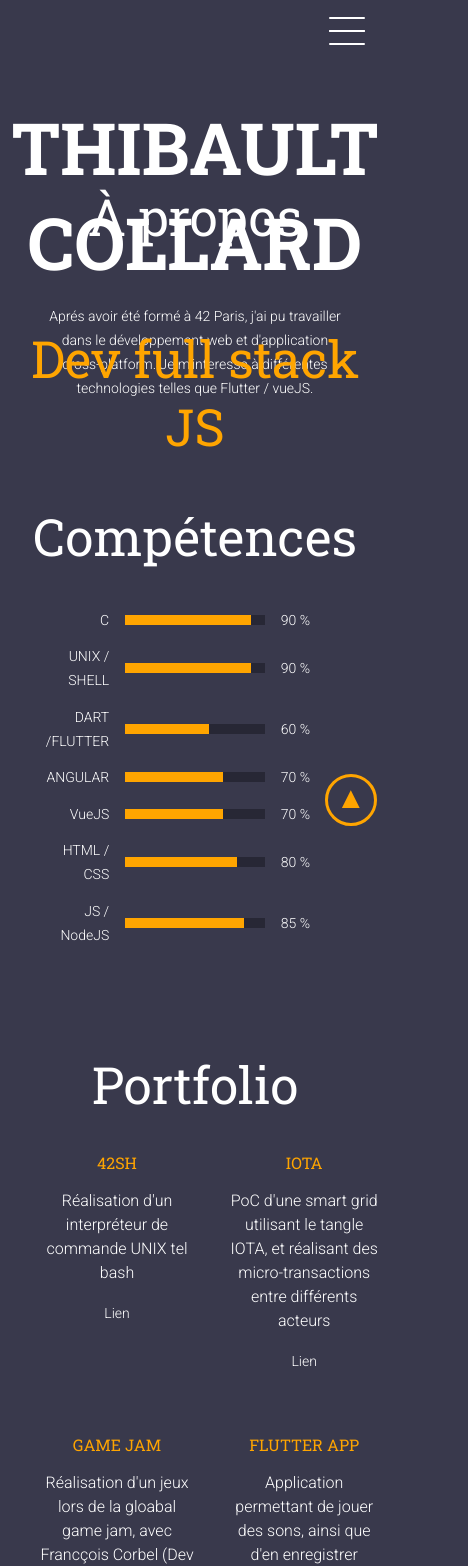
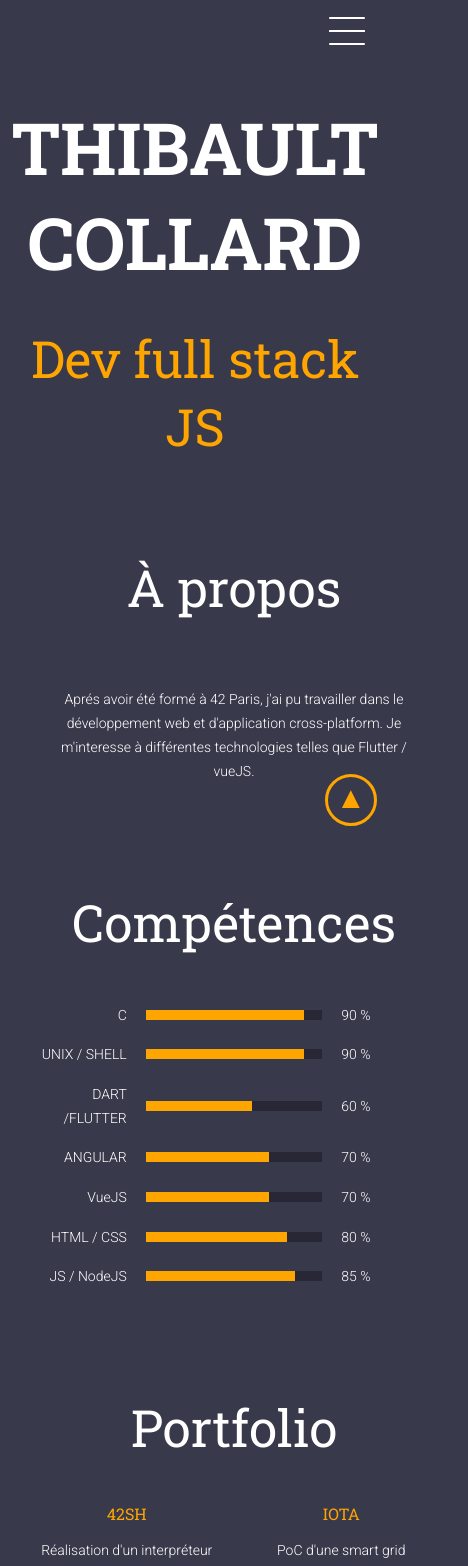
Before and after one commit to tcollard/website, a Vue app in the folder my-website/: page / in a window 390 px wide. Shown: the top 1566 px of the page, 468 px wide, since content can reach past the window. Built offline with nearby package versions, Linux system fonts and the light colour scheme.

Commit message:
fix: 🐛 (*) Fix media queries for phonve version

```diff
--- a/my-website/src/App.vue
+++ b/my-website/src/App.vue
@@ -54,9 +54,6 @@ export default {
       let elContact = document.getElementById('contact');
       let elScroll = document.getElementById('scrollBtn');
 
-      // console.log('Scroll: ', elScroll); /*eslint-disable-line*/
-      // console.log('Contact: ', elContact.offsetTop); /*eslint-disable-line*/
-      // console.log('Viewport: ', viewport); /*eslint-disable-line*/
       if (elContact.offsetTop <= viewport.top + elScroll.offsetTop) {
         elScroll.classList.add('darkColorBtn');
       } else if (elScroll.classList.contains('darkColorBtn')) {
--- a/my-website/src/components/Contact.vue
+++ b/my-website/src/components/Contact.vue
@@ -25,7 +25,8 @@ export default {
 </script>
 
 <style scoped>
-
+/* Web */
+@media only screen and (min-width: 480px) {
     .contact {
         display: flex;
         flex-direction: column;
@@ -36,7 +37,21 @@ export default {
         background-color: orange;
         /* max-width: 100%; */
     }
+}
 
+/* Phone */
+@media only screen and (max-width: 480px) {
+    .contact {
+        display: flex;
+        flex-direction: column;
+        justify-content: center;
+        align-items: center;
+        text-align: center;
+        padding: 8% 10% 8% 10%;
+        background-color: orange;
+        width: 100%;
+    }
+}
     .contactContainer {
         display: flex;
         flex-direction: column;
@@ -60,6 +75,7 @@ export default {
         font-weight: 400;
         line-height: 0.9em;
         font-family: 'Roboto Slab';
+        text-align: left;
     }
 
     a {
--- a/my-website/src/components/Description.vue
+++ b/my-website/src/components/Description.vue
@@ -23,13 +23,25 @@ export default {
 </script>
 
 <style scoped>
-.description {
-    display: flex;
-    flex-direction: column;
-    padding: 8% 10% 8% 10%;
-    margin-top: 30%;
+/* Web */
+@media only screen and (min-width: 480px) {
+    .description {
+        display: flex;
+        flex-direction: column;
+        padding: 8% 10% 8% 10%;
+        margin-top: 30%;
+    }
 }
-
+/* Phone */
+@media only screen and (max-width: 480px) {
+    .description {
+        display: flex;
+        flex-direction: column;
+        padding: 8% 10% 8% 10%;
+        margin-top: 125%;
+        width: 100%;
+    }
+}
 .title {
     display: flex;
     flex-direction: column;
--- a/my-website/src/components/Experience.vue
+++ b/my-website/src/components/Experience.vue
@@ -62,6 +62,20 @@ export default ({
 </script>
 
 <style scoped>
+/* Phone */
+@media only screen and (max-width: 480px) {
+    .experience {
+        display: flex;
+        flex-direction: column;
+        justify-content: center;
+        align-items: center;
+        text-align: center;
+        padding: 8% 10% 8% 10%;
+        width: 100%;
+    }
+}
+/* Web */
+@media only screen and (min-width: 480px) {
     .experience {
         display: flex;
         flex-direction: column;
@@ -70,7 +84,7 @@ export default ({
         text-align: center;
         padding: 8% 10% 8% 10%;
     }
-
+}
 .timeLine {
     display: flex;
     flex-direction: column;
--- a/my-website/src/components/ExperienceContainer.vue
+++ b/my-website/src/components/ExperienceContainer.vue
@@ -74,10 +74,6 @@ export default {
 </script>
 
 <style scoped>
-.leftSide, .rightSide {
-    width: 46%;
-    display: flex;
-}
 
 .time {
     display: flex;
@@ -120,7 +116,7 @@ export default {
 }
 
 /* Web */
-/* @media only screen and (min-width: 480px) { */
+@media only screen and (min-width: 480px) {
 
     .middleContainer {
         width: 8%;
@@ -135,12 +131,17 @@ export default {
         flex-direction: column;
         align-items: center;
     }
-/* } */
+
+    .leftSide, .rightSide {
+        width: 46%;
+        display: flex;
+    }
+}
 
 /* Phone */
-/* @media only screen and (max-width: 480px) {
+@media only screen and (max-width: 480px) {
     .middleContainer {
-        width: 8%;
+        width: 12%;
         display: flex;
         flex-direction: row;
         justify-content: center;
@@ -152,7 +153,12 @@ export default {
         flex-direction: column;
         align-items: center;
     }
-} */
+
+    .leftSide, .rightSide {
+        width: 44%;
+        display: flex;
+    }
+}
 
 .dot {
     border-radius: 50%;
--- a/my-website/src/components/JobTitle.vue
+++ b/my-website/src/components/JobTitle.vue
@@ -12,7 +12,6 @@ export default {
 </script>
 
 <style scoped>
-
 .title {
     position: fixed;
     margin-top: 100px;
--- a/my-website/src/components/PortfolioResume.vue
+++ b/my-website/src/components/PortfolioResume.vue
@@ -19,25 +19,25 @@ export default {
             projects: [
                 {
                     title: '42SH',
-                    img: require('../assets/terminal.png'),
+                    // img: require('../assets/terminal.png'),
                     description: '<p class="text">Réalisation d\'un interpréteur de commande UNIX tel bash</p>',
                     link: 'https://github.com/tcollard/42sh',
                 },
                 {
                     title: 'IOTA',
-                    img: require('../assets/term.gif'),
+                    // img: require('../assets/term.gif'),
                     description: '<p class="text">PoC d\'une smart grid utilisant le tangle IOTA, et réalisant des micro-transactions entre différents acteurs</p>',
                     link: 'https://github.com/tcollard/Smart_Grid_IOTA',
                 },
                 {
                     title: 'GAME JAM',
-                    img: require('../assets/term.gif'),
+                    // img: require('../assets/term.gif'),
                     description: '<p class="text">Réalisation d\'un jeux lors de la gloabal game jam, avec <a class="link" href="https://francoiscorbel.com/" target="_blank">Francçois Corbel (Dev / Game Designer)</a>, <a class="link" href="http://www.luciencoycault.fr/" target="_blank">Lucien Coycault (Graphic Designer)</a>, <a class="link" href="https://soundcloud.com/fed-j" target="_blank">Jeff Guerin (Sound Designer)</a>, et moi même</p>',
                     link: 'https://francoiscorbel.com/night-crawlerz/',
                 },
                 {
                     title: 'FLUTTER APP',
-                    img: require('../assets/term.gif'),
+                    // img: require('../assets/term.gif'),
                     description: '<p class="text">Application permettant de jouer des sons, ainsi que d\'en enregistrer</p>',
                     link: 'https://github.com/tcollard/mySoundApp',
                 },
@@ -48,6 +48,8 @@ export default {
 </script>
 
 <style scoped>
+/* Web */
+@media only screen and (min-width: 480px) {
     .portfolio {
         display: flex;
         flex-direction: column;
@@ -56,10 +58,25 @@ export default {
         text-align: center;
         padding: 8% 10% 8% 10%;
     }
+}
+
+/* Phone */
+@media only screen and (max-width: 480px) {
+    .portfolio {
+        display: flex;
+        flex-direction: column;
+        justify-content: center;
+        align-items: center;
+        text-align: center;
+        padding: 8% 10% 8% 10%;
+        width: 100%;
+    }
+}
+
 
 .container {
     display: grid;
-    grid-template-columns: 50% 50%;
+    grid-template-columns: 45% 45%;
     justify-items: center;
     grid-gap: 10% 10%;
 }
@@ -89,11 +106,4 @@ export default {
     color: white;
 }
 
-.htmlText >>> .text {
-    font-family: 'Roboto';
-    font-size: 1em;
-    line-height: 24px;
-    font-weight: 300;
-}
-
 </style>
--- a/my-website/src/components/Skills.vue
+++ b/my-website/src/components/Skills.vue
@@ -56,6 +56,8 @@ export default {
 </script>
 
 <style scoped>
+/* Web */
+@media only screen and (min-width: 480px) {
     .skills {
         display: flex;
         flex-direction: column;
@@ -64,6 +66,21 @@ export default {
         text-align: center;
         padding: 8% 10% 8% 10%;
     }
+}
+
+/* Phone */
+@media only screen and (max-width: 480px) {
+    .skills {
+        display: flex;
+        flex-direction: column;
+        justify-content: center;
+        align-content: center;
+        text-align: center;
+        padding: 8% 10% 8% 10%;
+        width: 100%;
+    }
+}
+
 
 .listSkills {
     display: flex;
```
Lines whose indentation alone changed are shown as unchanged.
